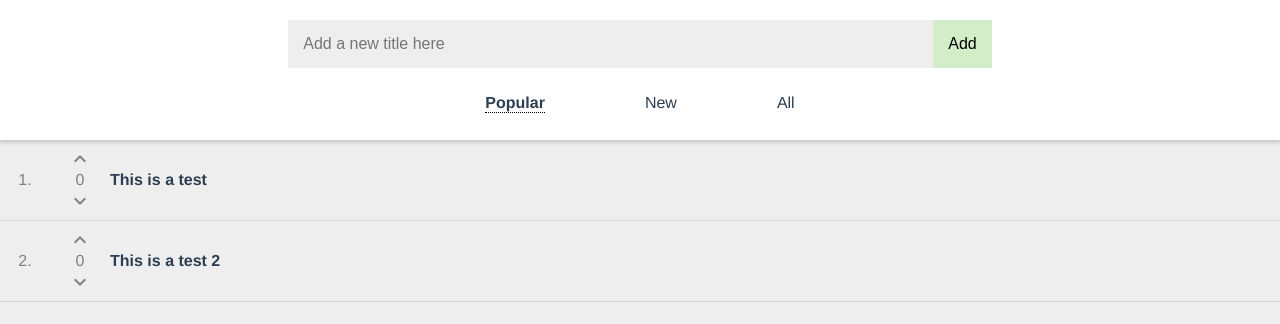
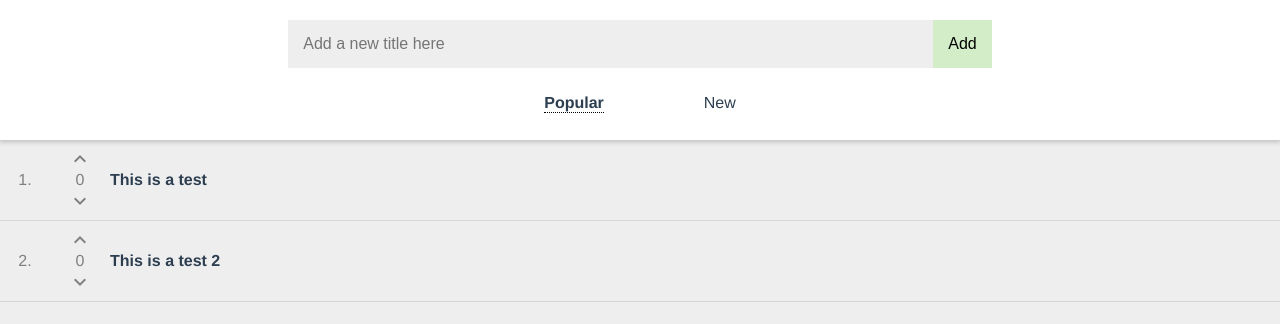
Before and after one commit to jiayingy/reddit-clone, a Vue app: page /#/ in a window 1280 px wide. Shown: the top 324 px of the page. Built offline with nearby package versions, Linux system fonts and the light colour scheme.

Commit message:
Remove all titles tab

```diff
--- a/src/components/Navbar.vue
+++ b/src/components/Navbar.vue
@@ -8,10 +8,6 @@
       <li
           @click="switchTab('new', $event)">
           New
-      </li>
-      <li
-          @click="switchTab('all', $event)">
-          All
       </li>
     </ul>
   </div>
@@ -35,7 +31,7 @@ export default {
         // Update value of currentTab
         this.currentTab = tab;
 
-        // this.$emit('switchTab', tab);
+        this.$emit('switchTab', tab);
       }
     },
   },
```
